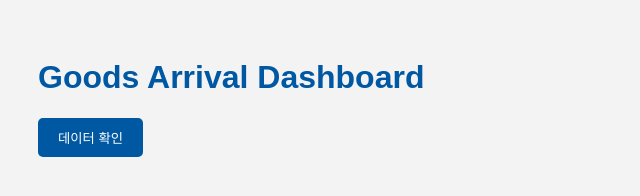
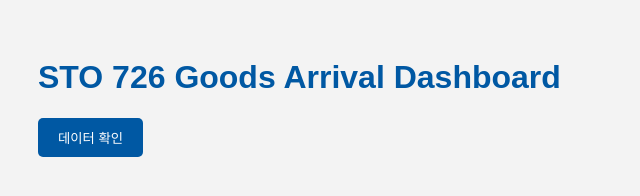
Before and after one commit to phm6611/sto726, a plain HTML site: page index.html in a window 1280 px wide. Shown: the whole page, without its empty margins (0-640 px from the left). Drawn offline with Linux system fonts and the light colour scheme.

Commit message:
index.html

```diff
--- a/index.html
+++ b/index.html
@@ -7,7 +7,7 @@
 </head>
 <body>
 
-    <h1>Goods Arrival Dashboard</h1>
+    <h1>STO 726 Goods Arrival Dashboard</h1>
 
     <button onclick="showMessage()">
         데이터 확인
```
